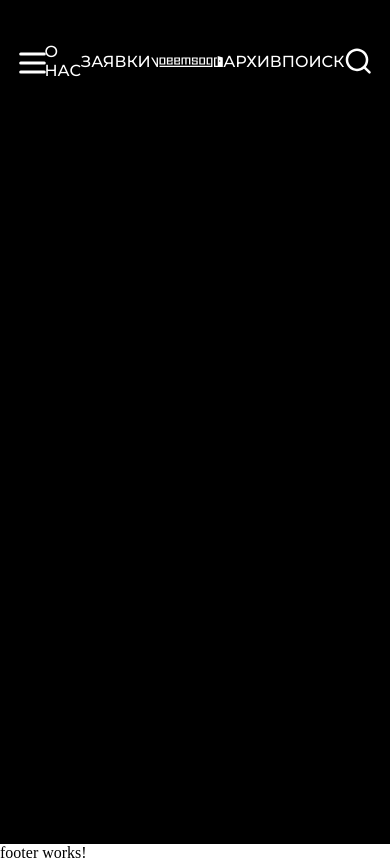
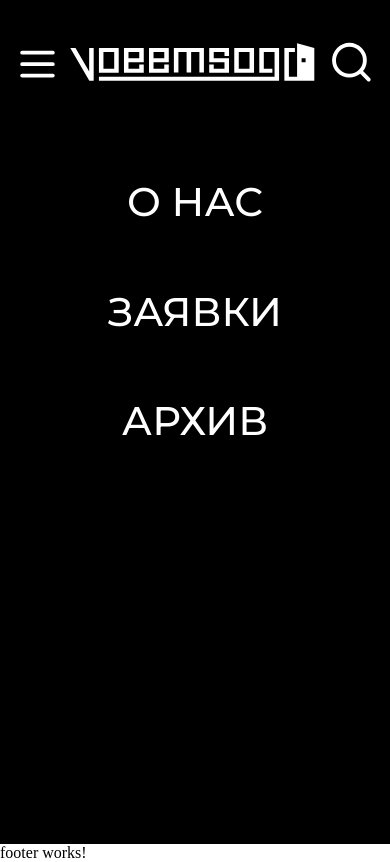
Before and after one commit to waldm4rk/voeemsog-angular, an Angular app: page / in a window 390 px wide. Both pictures are taken after a click on the item 32 px from the left and 61 px from the top of the page. Built offline with nearby package versions, Linux system fonts and the light colour scheme.

Commit message:
header done

```diff
--- a/src/app/header/header.component.html
+++ b/src/app/header/header.component.html
@@ -5,14 +5,22 @@
         <li class="burger" (click)="toggleBurger()">
           <img src="assets/burger.svg" alt="">
         </li>
-        <li><a routerLink="/about">О НАС</a></li>
-        <li><a routerLink="/requests">ЗАЯВКИ</a></li>
+        <li class="desktop-link"><a routerLink="/about">О НАС</a></li>
+        <li class="desktop-link"><a routerLink="/requests">ЗАЯВКИ</a></li>
         <li class="logo"><a routerLink="/"><img src="assets/logo.svg" alt=""></a></li>
-        <li><a routerLink="/archive">АРХИВ</a></li>
-        <li class="search-text" (click)="toggleSearch($event)">ПОИСК</li>
+        <li class="desktop-link"><a routerLink="/archive">АРХИВ</a></li>
+        <li class="search-text desktop-link" (click)="toggleSearch($event)">ПОИСК</li>
         <li class="search-text search-icon" (click)="toggleSearch($event)"><img src="assets/search.svg" alt=""></li>
       </ul>
     </nav>
+
+      <div class="mobile-menu" [ngClass]="{'open': isBurgerOpen}" (click)="$event.stopPropagation()">
+        <ul>
+          <li><a routerLink="/" (click)="closeMenu()">О НАС</a></li>
+          <li><a routerLink="/" (click)="closeMenu()">ЗАЯВКИ</a></li>
+          <li><a routerLink="/" (click)="closeMenu()">АРХИВ</a></li>
+        </ul>
+      </div>
 
     <div class="searchBar" [ngClass]="{'visible': isVisibleSearch}">
       <input type="text">
@@ -21,4 +29,4 @@
   </div>
 </header>
 
-<div class="overlay" [ngClass]="{'visibleI': isVisibleSearch}" (click)="isVisibleSearch = false"></div>
+<div class="overlay" [ngClass]="{'visibleI': isVisibleSearch || isBurgerOpen}" (click)="closeAll()"></div>
--- a/src/app/header/header.component.scss
+++ b/src/app/header/header.component.scss
@@ -7,6 +7,14 @@
 
 body, html {
   overflow-x: hidden;
+}
+
+.logo{
+  z-index: 100000;
+}
+
+.search-icon{
+  display: none;
 }
 
 header {
@@ -32,22 +40,20 @@ header {
   z-index: 99;
   backdrop-filter: blur(10px);
   background: radial-gradient(ellipse at top, rgb(0, 0, 0), rgba(0, 0, 0, 0.749), rgba(0, 0, 0, 0.6), rgba(0, 0, 0, 0.5), transparent, transparent);
-
-
   opacity: 0;
-  transition: opacity 0.5s ease, backdrop-filter 0.5s ease
-}
-
-.hiddenI {
-  display: none;
-}
-
-.searchBar.visibleI {
-  display: block;
+  transition: opacity 0.5s ease, backdrop-filter 0.5s ease;
+  pointer-events: none;
 }
 
 .overlay.visibleI {
   opacity: 1;
+  pointer-events: auto;
+  background: radial-gradient(
+    ellipse at top,
+    rgba(0, 0, 0, 0.8),
+    rgba(0, 0, 0, 0.6),
+    transparent
+  );
 }
 
 .navCont {
@@ -66,7 +72,6 @@ header {
     left: 50%;
     transform: translateX(-50%) translateY(-10px);
     z-index: 99;
-
     opacity: 0;
     visibility: hidden;
     pointer-events: none;
@@ -85,7 +90,7 @@ header {
       border: 2px solid white;
       width: 60vw;
       height: 50px;
-      border-radius: 15px;
+      border-radius: 18px;
       color: white;
       outline: none;
       padding-left: 15px;
@@ -96,10 +101,10 @@ header {
       right: 6px;
       height: 50px;
       width: 50px;
+      margin-right: 1px;
       cursor: pointer;
     }
   }
-
 
   nav {
     color: white;
@@ -107,7 +112,7 @@ header {
     display: flex;
     justify-content: center;
     align-items: center;
-    a{
+    a {
       color: white;
       text-decoration: none;
     }
@@ -119,6 +124,7 @@ header {
       padding: 0;
       width: 70vw;
       margin: 0;
+
       .burger {
         display: none;
         flex-direction: column;
@@ -127,6 +133,8 @@ header {
         height: 18px;
         cursor: pointer;
         z-index: 101;
+        width: 35px;
+        margin-bottom: 7px;
 
         .burger-line {
           width: 100%;
@@ -137,24 +145,7 @@ header {
         }
       }
 
-      @media (max-width: 900px) {
-        .navCont nav ul li {
-          display: none;
-        }
-
-        .navCont nav ul li.logo,
-        .navCont nav ul li.burger {
-          display: flex;
-          align-items: center;
-        }
-
-        .navCont nav ul {
-          justify-content: space-between;
-          width: 90vw;
-        }
-      }
-
-      li{
+      li {
         position: relative;
         color: inherit;
         text-decoration: none;
@@ -189,15 +180,78 @@ header {
   }
 }
 
-.search-icon {
-  display: none;
+.mobile-menu {
+  position: absolute;
+  top: 180%;
+  left: 50%;
+  transform: translateX(-50%) translateY(-10px);
+  background: rgba(0, 0, 0, 0.9);
+  z-index: 99;
+  opacity: 0;
+  visibility: hidden;
+  pointer-events: none;
+  transition: opacity 0.3s ease, transform 0.3s ease, visibility 0.3s ease;
+  padding: 50px;
+  overflow: hidden;
+
+  &.open {
+    opacity: 1;
+    visibility: visible;
+    pointer-events: auto;
+    transform: translateX(-50%) translateY(0);
+  }
+
+  ul {
+    display: flex;
+    flex-direction: column;
+    gap: 35px;
+    padding: 0;
+    margin: 0;
+
+    li {
+      list-style: none;
+      text-align: center;
+      transform: translateY(-20px);
+      opacity: 0;
+      transition: transform 0.3s ease, opacity 0.3s ease;
+
+      @for $i from 1 through 3 {
+        &:nth-child(#{$i}) {
+          transition-delay: $i * 0.04s;
+        }
+      }
+
+      a {
+        color: white;
+        text-decoration: none;
+        font-size: 40px;
+        display: block;
+        padding: 0.8rem 1rem;
+        transition: all 0.3s ease;
+
+        &:hover {
+          background: rgba(255, 255, 255, 0.1);
+        }
+      }
+    }
+  }
+
+  &.open ul li {
+    transform: translateY(0);
+    opacity: 1;
+  }
 }
 
+.desktop-link {
+  @media (max-width: 730px) {
+    display: none !important;
+  }
+}
 
-@media (max-width: 950px){
-  .navCont{
-    nav{
-      ul{
+@media (max-width: 950px) {
+  .navCont {
+    nav {
+      ul {
         width: 90vw;
       }
     }
@@ -205,38 +259,46 @@ header {
 }
 
 @media (max-width: 730px) {
-  .navCont nav ul li:not(.logo):not(.burger) {
-    display: none;
-  }
-
-  .navCont nav ul li.logo,
-  .navCont nav ul li.burger {
+  .navCont nav ul .burger {
     display: flex;
-    align-items: center;
   }
 
   .search-icon {
-    display: flex !important;
+    display: flex;
     cursor: pointer;
+    height: 40px;
+  }
+
+  .logo{
+    scale: 0.8;
   }
 
   .navCont nav ul {
     justify-content: space-between;
     width: 90vw;
   }
+
+  .navCont{
+    .searchBar{
+      input{
+        width: 87vw;
+        height: 60px;
+        font-size: 20px;
+        border-radius: 20px;
+      }
+      .icon{
+        width: 60px;
+        margin-top: 5px;
+        margin-right: 1.5px;
+      }
+    }
+  }
 }
 
-.navCont.open nav ul li {
-  display: flex !important;
-}
-
-.navCont.open .search-icon {
-  display: block;
-}
-
-@media (max-width: 440px){
+@media (max-width: 440px) {
   .logo {
     width: 70%;
+    scale: none;
     height: auto;
     z-index: 1;
 
--- a/src/app/header/header.component.ts
+++ b/src/app/header/header.component.ts
@@ -12,9 +12,9 @@ import { CommonModule } from '@angular/common';
 })
 export class HeaderComponent {
   lastScrollTop = 0;
-  headerTop = '0'; // Состояние для top стиля header
-  isVisibleSearch = false; // Состояние видимости панели поиска
-  isBurgerOpen = false; // Состояние бургер меню
+  headerTop = '0';
+  isVisibleSearch = false;
+  isBurgerOpen = false;
 
   constructor(private router: Router) {}
 
@@ -43,19 +43,28 @@ export class HeaderComponent {
   toggleSearch(event: Event) {
     event.stopPropagation();
     this.isVisibleSearch = !this.isVisibleSearch;
-  }
-
-  closeSearchOutside(event: MouseEvent) {
-    const searchBarElement = document.querySelector('.searchBar');
-    const searchTriggersElements = document.querySelectorAll('.search-text');
-
-    if (searchBarElement && !searchBarElement.contains(event.target as Node) &&
-        searchTriggersElements && ![...searchTriggersElements].some(el => el.contains(event.target as Node))) {
-      this.isVisibleSearch = false;
-    }
+    this.isBurgerOpen = false;
   }
 
   toggleBurger() {
     this.isBurgerOpen = !this.isBurgerOpen;
+    this.isVisibleSearch = false;
+
+    if (this.isBurgerOpen) {
+      document.body.style.overflow = 'hidden';
+    } else {
+      document.body.style.overflow = '';
+    }
+  }
+
+  closeMenu() {
+    this.isBurgerOpen = false;
+    document.body.style.overflow = '';
+  }
+
+  closeAll() {
+    this.isBurgerOpen = false;
+    this.isVisibleSearch = false;
+    document.body.style.overflow = '';
   }
 }
```
